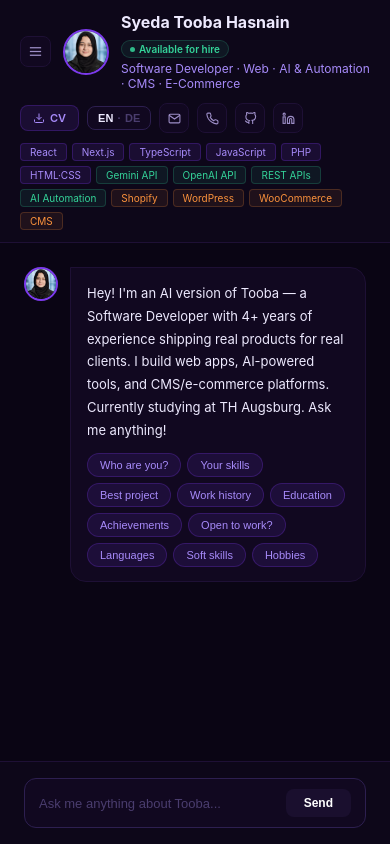
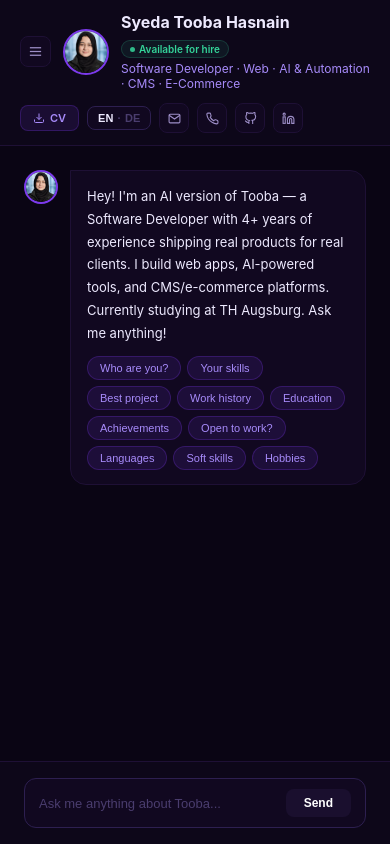
Before and after one commit to toobahasnain/tooba.ai, a Next.js app: page / in a window 390 px wide. Built offline with nearby package versions, Linux system fonts and the light colour scheme.

Commit message:
Hide skills on mobile, improve mobile layout

```diff
--- a/app/page.tsx
+++ b/app/page.tsx
@@ -231,7 +231,8 @@ const copyMessage = (text: string, index: number) => {
         </div>
 
         {/* Skills */}
-        <div style={{display:'flex', flexWrap:'wrap', gap:'5px', marginTop:'10px'}}>
+        {/* Skills - hidden on mobile, shown on desktop */}
+<div className="skills-desktop" style={{display:'flex', flexWrap:'wrap', gap:'5px', marginTop:'10px'}}>
   {['React','Next.js','TypeScript','JavaScript','PHP','HTML·CSS'].map(s=>(
     <span key={s} style={{background:C.accentBg, color:C.accentLight, fontSize:'10px', padding:'2px 9px', borderRadius:'4px', border:`1px solid ${C.accentBorder}`}}>{s}</span>
   ))}
@@ -437,7 +438,12 @@ const copyMessage = (text: string, index: number) => {
         }
         input::placeholder { color: #4a3d6e; }
         button:hover { opacity: 0.9; }
-      `}</style>
+        @media (max-width: 768px) {
+  .skills-desktop { display: none !important; }
+}
+      `}
+
+      </style>
     </div>
   );
 }
```
Lines whose indentation alone changed are shown as unchanged.
